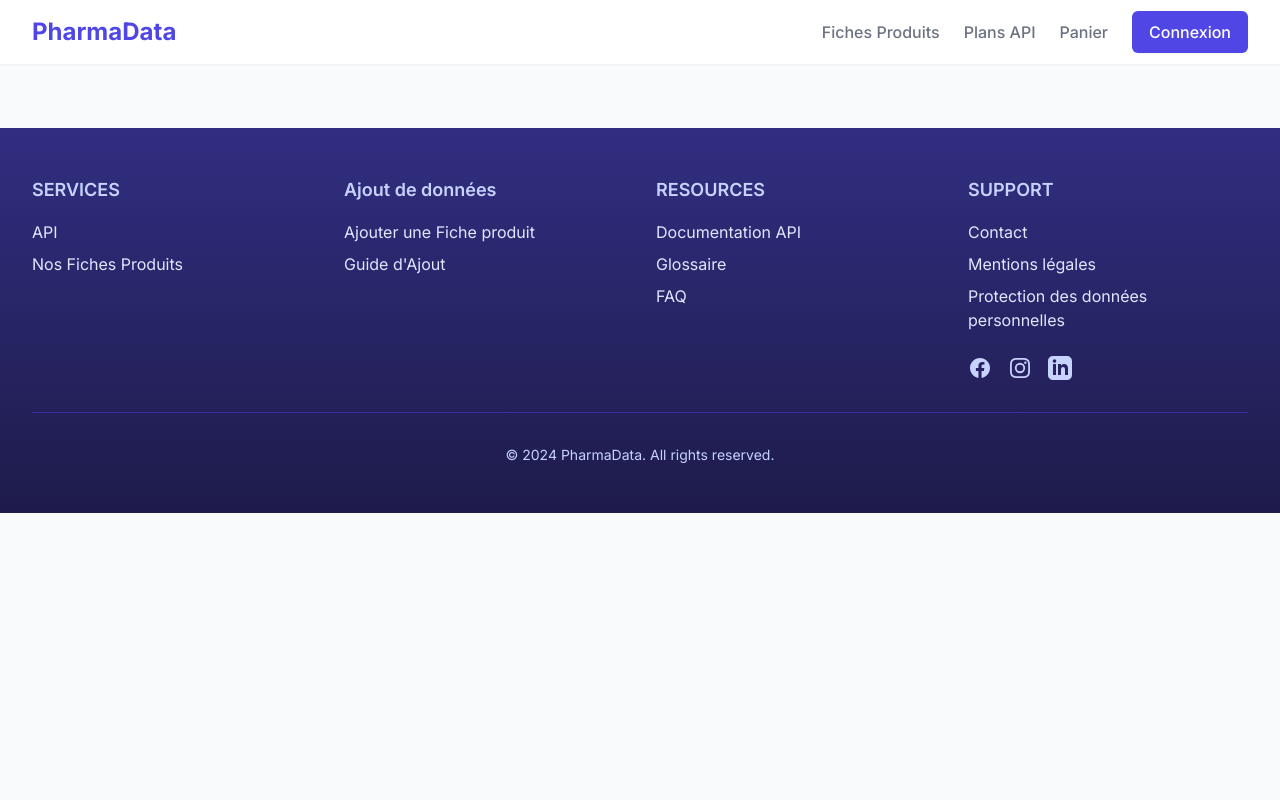
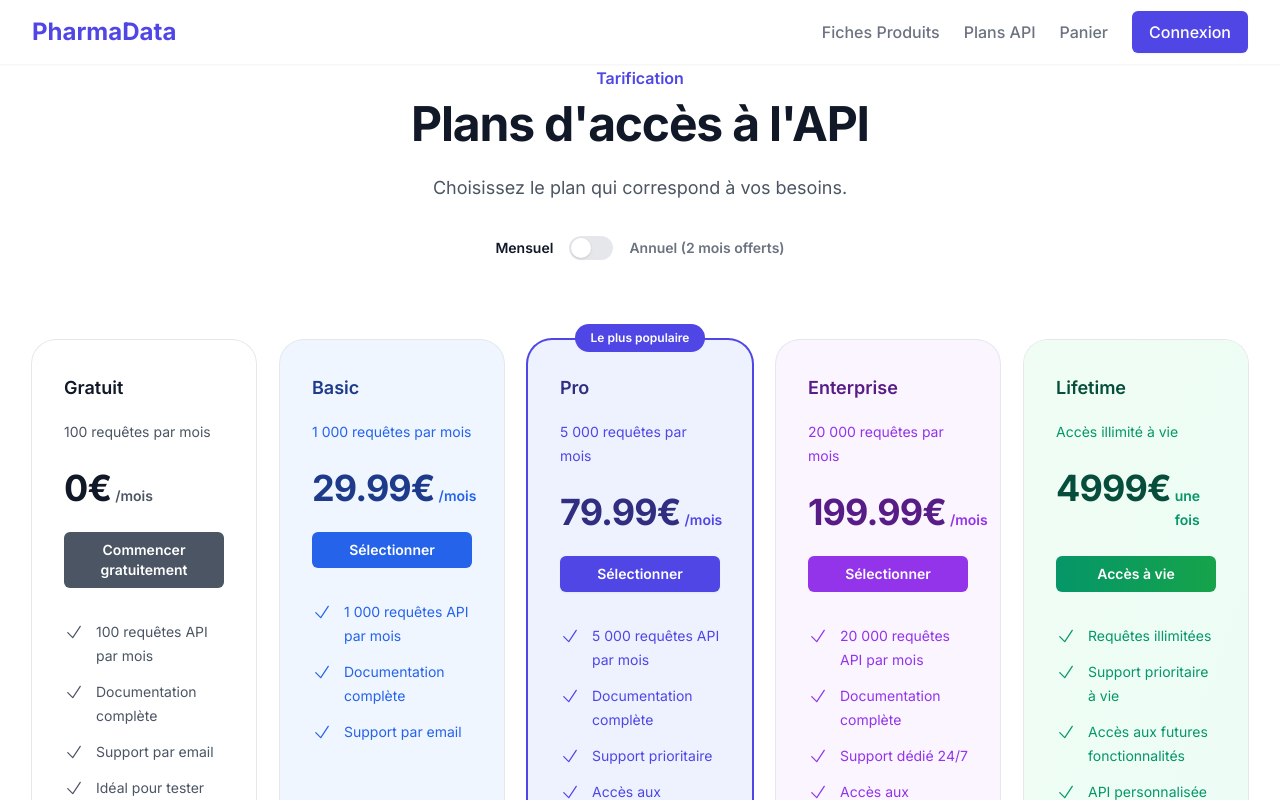
Before and after one commit to moncefbettaieb/pharmadatafrontend, a Nuxt app: page /api-plans in a window 1280 px wide. Shown: the top 800 px of the page. Built offline with nearby package versions, Linux system fonts and the light colour scheme.

Commit message:
modify api-plan page

```diff
--- a/pages/api-plans/index.vue
+++ b/pages/api-plans/index.vue
@@ -7,50 +7,187 @@
           Plans d'accès à l'API
         </p>
         <p class="mt-6 text-lg leading-8 text-gray-600">
-          Choisissez le plan qui correspond à vos besoins. Tous les prix sont en euros et par mois.
+          Choisissez le plan qui correspond à vos besoins.
         </p>
+
+        <!-- Toggle annuel/mensuel -->
+        <div class="mt-8 flex flex-wrap items-center justify-center gap-x-4">
+          <span class="text-sm font-semibold" :class="isAnnual ? 'text-gray-500' : 'text-gray-900'">Mensuel</span>
+          <button
+            @click="toggleBillingPeriod"
+            type="button"
+            class="relative inline-flex h-6 w-11 flex-shrink-0 cursor-pointer rounded-full border-2 border-transparent transition-colors duration-200 ease-in-out focus:outline-none focus:ring-2 focus:ring-indigo-600 focus:ring-offset-2"
+            :class="isAnnual ? 'bg-indigo-600' : 'bg-gray-200'"
+            role="switch"
+            :aria-checked="isAnnual"
+          >
+            <span
+              aria-hidden="true"
+              class="pointer-events-none inline-block h-5 w-5 transform rounded-full bg-white shadow ring-0 transition duration-200 ease-in-out"
+              :class="isAnnual ? 'translate-x-5' : 'translate-x-0'"
+            />
+          </button>
+          <span class="text-sm font-semibold" :class="isAnnual ? 'text-gray-900' : 'text-gray-500'">
+            Annuel (2 mois offerts)
+          </span>
+        </div>
       </div>
 
-      <div class="isolate mx-auto mt-16 grid max-w-md grid-cols-1 gap-y-8 sm:mt-20 lg:mx-0 lg:max-w-none lg:grid-cols-4">
-        <div
-          v-for="plan in plansStore.plans"
-          :key="plan.id"
-          class="flex flex-col justify-between rounded-3xl bg-white p-8 ring-1 ring-gray-200 xl:p-10"
-          :class="{
-            'lg:z-10 lg:rounded-b-none': plan.id === 'pro',
-            'lg:mt-0': plan.id !== 'pro'
-          }"
-        >
-          <div>
-            <div class="flex items-center justify-between gap-x-4">
-              <h2 class="text-lg font-semibold leading-8 text-gray-900">
-                {{ plan.name }}
-              </h2>
-            </div>
+      <div class="isolate mx-auto mt-16 grid grid-cols-1 gap-y-8 gap-x-6 sm:mt-20 md:grid-cols-2 lg:grid-cols-3 xl:grid-cols-5">
+        <!-- Plan Gratuit -->
+        <div class="rounded-3xl p-8 ring-1 ring-gray-200 bg-white">
+          <h3 class="text-lg font-semibold leading-8 text-gray-900">Gratuit</h3>
           <p class="mt-4 text-sm leading-6 text-gray-600">
-              {{ plan.requestsPerMonth.toLocaleString() }} requêtes par mois
+            100 requêtes par mois
           </p>
           <p class="mt-6 flex items-baseline gap-x-1">
-              <span class="text-4xl font-bold tracking-tight text-gray-900">{{ plan.price }}€</span>
+            <span class="text-4xl font-bold tracking-tight text-gray-900">0€</span>
             <span class="text-sm font-semibold leading-6 text-gray-600">/mois</span>
           </p>
+          <button
+            @click="selectPlan(plansStore.plans[0])"
+            :disabled="loading"
+            class="mt-6 block w-full rounded-md bg-gray-600 px-3 py-2 text-center text-sm font-semibold text-white hover:bg-gray-500"
+          >
+            Commencer gratuitement
+          </button>
           <ul role="list" class="mt-8 space-y-3 text-sm leading-6 text-gray-600">
-              <li v-for="feature in plan.features" :key="feature" class="flex gap-x-3">
-                <svg class="h-6 w-5 flex-none text-indigo-600" viewBox="0 0 20 20" fill="currentColor" aria-hidden="true">
-                  <path fill-rule="evenodd" d="M16.704 4.153a.75.75 0 01.143 1.052l-8 10.5a.75.75 0 01-1.127.075l-4.5-4.5a.75.75 0 011.06-1.06l3.894 3.893 7.48-9.817a.75.75 0 011.05-.143z" clip-rule="evenodd" />
-                </svg>
+            <li v-for="feature in plansStore.plans[0].features" :key="feature" class="flex gap-x-3">
+              <CheckIcon class="h-6 w-5 flex-none text-gray-600" aria-hidden="true" />
               {{ feature }}
             </li>
           </ul>
         </div>
+
+        <!-- Plan Basic -->
+        <div class="rounded-3xl p-8 ring-1 ring-gray-200 bg-blue-50">
+          <h3 class="text-lg font-semibold leading-8 text-blue-900">Basic</h3>
+          <p class="mt-4 text-sm leading-6 text-blue-600">
+            1 000 requêtes par mois
+          </p>
+          <p class="mt-6 flex items-baseline gap-x-1">
+            <span class="text-4xl font-bold tracking-tight text-blue-900">
+              {{ isAnnual ? '299.90€' : '29.99€' }}
+            </span>
+            <span class="text-sm font-semibold leading-6 text-blue-600">
+              /{{ isAnnual ? 'an' : 'mois' }}
+            </span>
+          </p>
           <button
-            @click="selectPlan(plan)"
+            @click="selectPlan(plansStore.plans[1])"
             :disabled="loading"
-            class="mt-8 block rounded-md bg-indigo-600 px-3 py-2 text-center text-sm font-semibold leading-6 text-white shadow-sm hover:bg-indigo-500 focus-visible:outline focus-visible:outline-2 focus-visible:outline-offset-2 focus-visible:outline-indigo-600 disabled:opacity-50 disabled:cursor-not-allowed"
+            class="mt-6 block w-full rounded-md bg-blue-600 px-3 py-2 text-center text-sm font-semibold text-white hover:bg-blue-500"
           >
-            <span v-if="loading">Chargement...</span>
-            <span v-else>Sélectionner ce plan</span>
+            Sélectionner
           </button>
+          <ul role="list" class="mt-8 space-y-3 text-sm leading-6 text-blue-600">
+            <li v-for="feature in plansStore.plans[1].features" :key="feature" class="flex gap-x-3">
+              <CheckIcon class="h-6 w-5 flex-none text-blue-600" aria-hidden="true" />
+              {{ feature }}
+            </li>
+          </ul>
+        </div>
+
+        <!-- Plan Pro (Popular) -->
+        <div class="rounded-3xl p-8 ring-2 ring-indigo-600 bg-indigo-50 lg:z-10 lg:rounded-b-none relative">
+          <div class="absolute -top-4 left-0 right-0 flex justify-center">
+            <span class="rounded-full bg-indigo-600 px-4 py-1 text-xs font-semibold leading-5 text-white">Le plus populaire</span>
+          </div>
+          <h3 class="text-lg font-semibold leading-8 text-indigo-900">Pro</h3>
+          <p class="mt-4 text-sm leading-6 text-indigo-600">
+            5 000 requêtes par mois
+          </p>
+          <p class="mt-6 flex items-baseline gap-x-1">
+            <span class="text-4xl font-bold tracking-tight text-indigo-900">
+              {{ isAnnual ? '799.90€' : '79.99€' }}
+            </span>
+            <span class="text-sm font-semibold leading-6 text-indigo-600">
+              /{{ isAnnual ? 'an' : 'mois' }}
+            </span>
+          </p>
+          <button
+            @click="selectPlan(plansStore.plans[2])"
+            :disabled="loading"
+            class="mt-6 block w-full rounded-md bg-indigo-600 px-3 py-2 text-center text-sm font-semibold text-white shadow-sm hover:bg-indigo-500"
+          >
+            Sélectionner
+          </button>
+          <ul role="list" class="mt-8 space-y-3 text-sm leading-6 text-indigo-600">
+            <li v-for="feature in plansStore.plans[2].features" :key="feature" class="flex gap-x-3">
+              <CheckIcon class="h-6 w-5 flex-none text-indigo-600" aria-hidden="true" />
+              {{ feature }}
+            </li>
+          </ul>
+        </div>
+
+        <!-- Plan Enterprise -->
+        <div class="rounded-3xl p-8 ring-1 ring-gray-200 bg-purple-50">
+          <h3 class="text-lg font-semibold leading-8 text-purple-900">Enterprise</h3>
+          <p class="mt-4 text-sm leading-6 text-purple-600">
+            20 000 requêtes par mois
+          </p>
+          <p class="mt-6 flex items-baseline gap-x-1">
+            <span class="text-4xl font-bold tracking-tight text-purple-900">
+              {{ isAnnual ? '1999.90€' : '199.99€' }}
+            </span>
+            <span class="text-sm font-semibold leading-6 text-purple-600">
+              /{{ isAnnual ? 'an' : 'mois' }}
+            </span>
+          </p>
+          <button
+            @click="selectPlan(plansStore.plans[3])"
+            :disabled="loading"
+            class="mt-6 block w-full rounded-md bg-purple-600 px-3 py-2 text-center text-sm font-semibold text-white hover:bg-purple-500"
+          >
+            Sélectionner
+          </button>
+          <ul role="list" class="mt-8 space-y-3 text-sm leading-6 text-purple-600">
+            <li v-for="feature in plansStore.plans[3].features" :key="feature" class="flex gap-x-3">
+              <CheckIcon class="h-6 w-5 flex-none text-purple-600" aria-hidden="true" />
+              {{ feature }}
+            </li>
+          </ul>
+        </div>
+
+        <!-- Plan Lifetime -->
+        <div class="rounded-3xl p-8 ring-1 ring-gray-200 bg-gradient-to-br from-green-50 to-emerald-50">
+          <h3 class="text-lg font-semibold leading-8 text-emerald-900">Lifetime</h3>
+          <p class="mt-4 text-sm leading-6 text-emerald-600">
+            Accès illimité à vie
+          </p>
+          <p class="mt-6 flex items-baseline gap-x-1">
+            <span class="text-4xl font-bold tracking-tight text-emerald-900">4999€</span>
+            <span class="text-sm font-semibold leading-6 text-emerald-600">une fois</span>
+          </p>
+          <button
+            @click="selectLifetimePlan"
+            :disabled="loading"
+            class="mt-6 block w-full rounded-md bg-gradient-to-r from-emerald-600 to-green-600 px-3 py-2 text-center text-sm font-semibold text-white hover:from-emerald-500 hover:to-green-500"
+          >
+            Accès à vie
+          </button>
+          <ul role="list" class="mt-8 space-y-3 text-sm leading-6 text-emerald-600">
+            <li class="flex gap-x-3">
+              <CheckIcon class="h-6 w-5 flex-none text-emerald-600" aria-hidden="true" />
+              Requêtes illimitées
+            </li>
+            <li class="flex gap-x-3">
+              <CheckIcon class="h-6 w-5 flex-none text-emerald-600" aria-hidden="true" />
+              Support prioritaire à vie
+            </li>
+            <li class="flex gap-x-3">
+              <CheckIcon class="h-6 w-5 flex-none text-emerald-600" aria-hidden="true" />
+              Accès aux futures fonctionnalités
+            </li>
+            <li class="flex gap-x-3">
+              <CheckIcon class="h-6 w-5 flex-none text-emerald-600" aria-hidden="true" />
+              API personnalisée
+            </li>
+            <li class="flex gap-x-3">
+              <CheckIcon class="h-6 w-5 flex-none text-emerald-600" aria-hidden="true" />
+              SLA garanti
+            </li>
+          </ul>
         </div>
       </div>
     </div>
@@ -58,11 +195,13 @@
   </template>
 
   <script setup>
+  import { ref } from 'vue'
   import { useAuthStore } from '~/stores/auth'
   import { usePlansStore } from '~/stores/plans'
-import { useToast } from 'vue-toastification/dist/index.mjs'
+  import { useToast } from 'vue-toastification'
   import { loadStripe } from '@stripe/stripe-js'
   import { httpsCallable } from 'firebase/functions'
+  import { CheckIcon } from '@heroicons/vue/24/solid'
   import { storeToRefs } from 'pinia'
 
   const authStore = useAuthStore()
@@ -73,43 +212,45 @@ const config = useRuntimeConfig()
   const loading = ref(false)
   const { $functions } = useNuxtApp()
   const router = useRouter()
+  const isAnnual = ref(false)
+
+  const toggleBillingPeriod = () => {
+    isAnnual.value = !isAnnual.value
+  }
 
   const selectPlan = async (plan) => {
     if (!user.value) {
-    // Rediriger vers la page de connexion
       router.push('/login')
       return
     }
 
     loading.value = true
-  // Si c'est le plan gratuit, rediriger vers la page des tokens API
     if (plan.id === 'free') {
       router.push('/account/api-tokens')
       return
     }
+
     try {
       if (!$functions) {
         throw new Error('Firebase Functions non initialisé')
       }
 
-    console.log('Clé publique Stripe:', config.public.stripePublicKey)
       if (!config.public.stripePublicKey) {
         console.error('Clé publique Stripe manquante dans la configuration')
         throw new Error('Configuration Stripe manquante')
       }
 
-    // Initialiser Stripe
       const stripe = await loadStripe(config.public.stripePublicKey)
       if (!stripe) {
         throw new Error('Erreur lors du chargement de Stripe')
       }
 
-    // Appeler la Cloud Function
       const createSubscriptionCall = httpsCallable($functions, 'createSubscription')
 
       const result = await createSubscriptionCall({
         priceId: plan.id,
         requestsLimit: plan.requestsPerMonth,
+        isAnnual: isAnnual.value,
         successUrl: `${window.location.origin}/payment/success`,
         cancelUrl: `${window.location.origin}/payment/cancel`
       })
@@ -119,7 +260,6 @@ const selectPlan = async (plan) => {
         throw new Error('Session ID manquant dans la réponse')
       }
 
-    // Rediriger vers Stripe Checkout
       const { error } = await stripe.redirectToCheckout({ sessionId })
       if (error) {
         throw error
@@ -131,4 +271,44 @@ const selectPlan = async (plan) => {
       loading.value = false
     }
   }
+
+  const selectLifetimePlan = async () => {
+    if (!user.value) {
+      router.push('/login')
+      return
+    }
+
+    loading.value = true
+    try {
+      if (!$functions) {
+        throw new Error('Firebase Functions non initialisé')
+      }
+
+      const stripe = await loadStripe(config.public.stripePublicKey)
+      if (!stripe) {
+        throw new Error('Erreur lors du chargement de Stripe')
+      }
+
+      const createLifetimeSessionCall = httpsCallable($functions, 'createLifetimeSession')
+      const result = await createLifetimeSessionCall({
+        successUrl: `${window.location.origin}/payment/success`,
+        cancelUrl: `${window.location.origin}/payment/cancel`
+      })
+
+      const { sessionId } = result.data
+      if (!sessionId) {
+        throw new Error('Session ID manquant dans la réponse')
+      }
+
+      const { error } = await stripe.redirectToCheckout({ sessionId })
+      if (error) {
+        throw error
+      }
+    } catch (error) {
+      console.error('Erreur lors de l\'achat du plan lifetime:', error)
+      toast.error(error.message || "Une erreur s'est produite lors de la redirection vers le paiement")
+    } finally {
+      loading.value = false
+    }
+  }
   </script>
```
Lines whose indentation alone changed are shown as unchanged.
